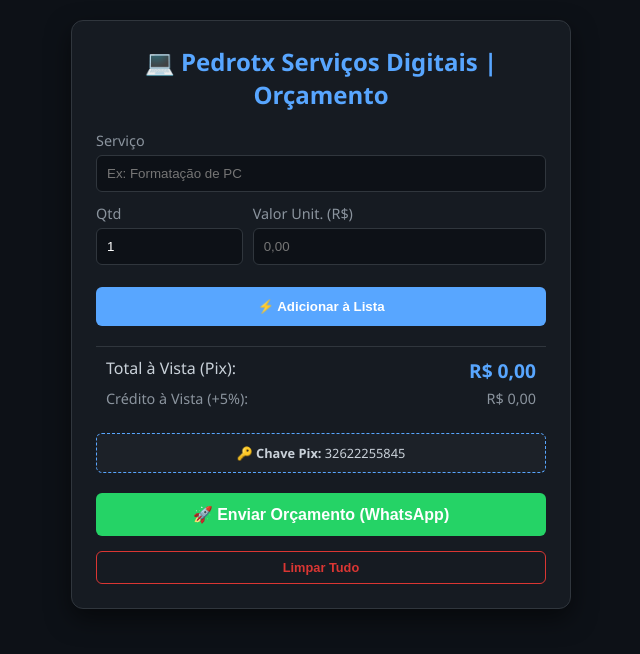
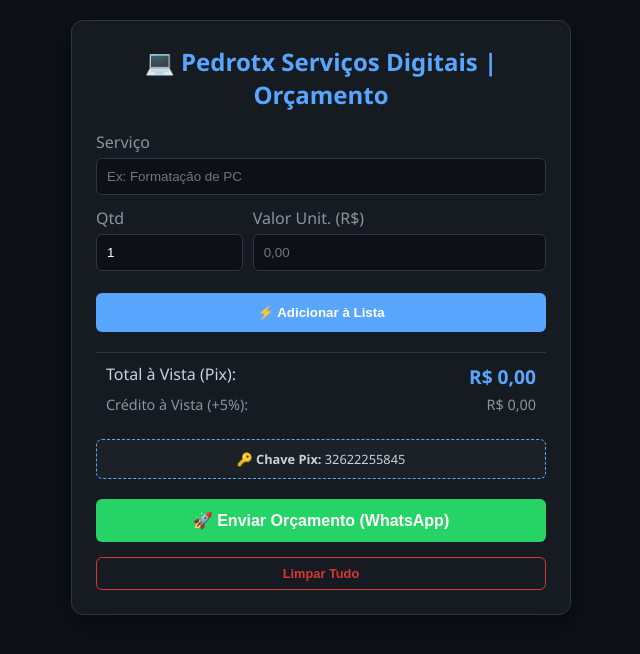
Before and after one commit to xpedrotx/orcamento, a plain HTML site: page index.html in a window 1280 px wide. Shown: the whole page, without its empty margins (319-959 px from the left). Drawn offline with Linux system fonts and the light colour scheme.

Commit message:
update commit

```diff
--- a/index.html
+++ b/index.html
@@ -19,7 +19,7 @@
     }
     h2{color:var(--blue);text-align:center;margin-top:0}
     .input-group{margin-bottom:12px}
-    label{display:block;margin-bottom:5px;font-size:.9rem;color:#8b949e}
+    label{display:block;margin-bottom:5px;font-size:16px;color:#8b949e}
     input[type="text"],input[type="number"]{
       width:100%;padding:10px;background:var(--bg);border:1px solid var(--border);
       color:white;border-radius:6px;box-sizing:border-box;
```
